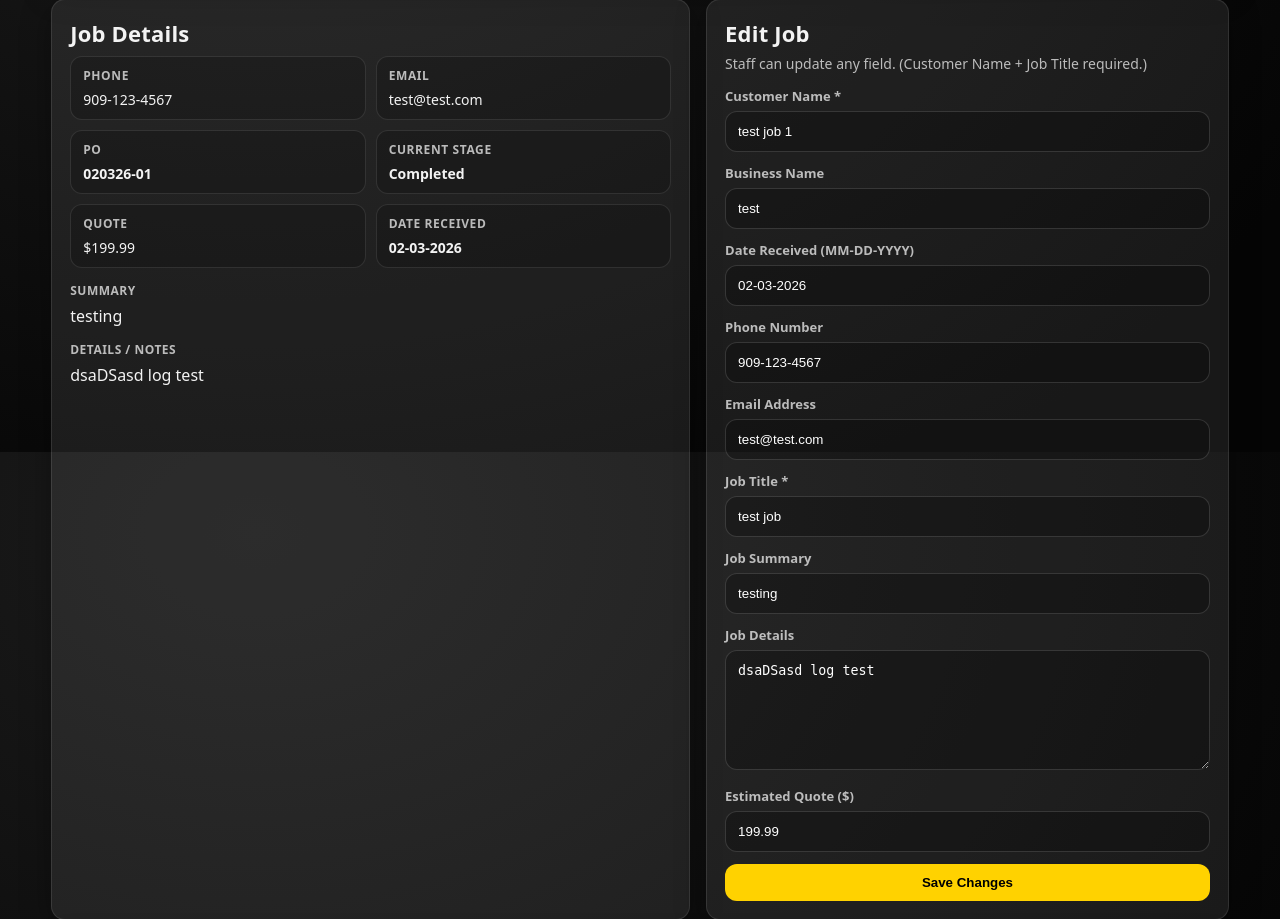
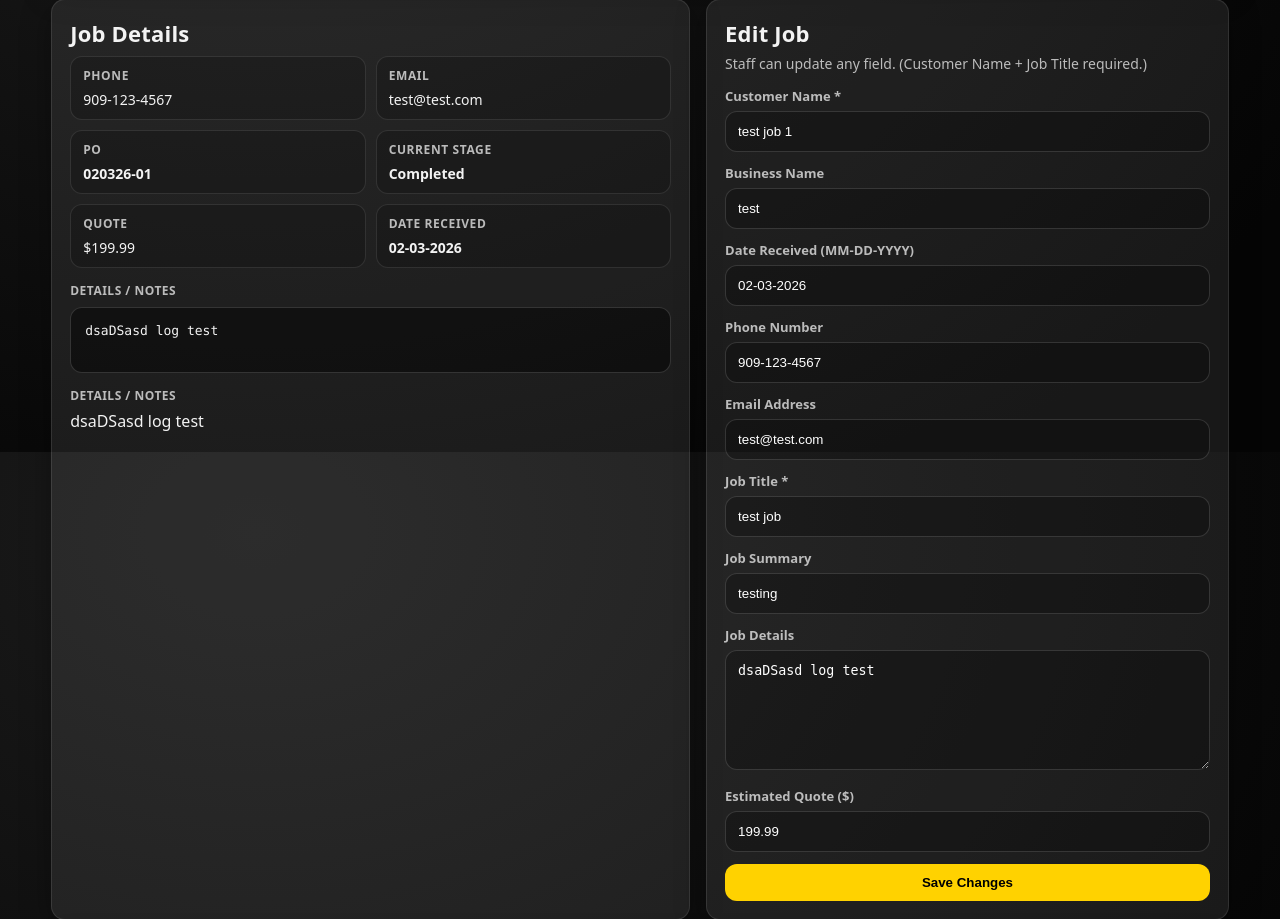
Before and after one commit to DrCas/Crown-Webpage, a Flask app: page /jobs/1 in a window 1280 px wide. Shown: the part 348-1267 px from the top of the page. Run offline with Flask 3, Linux system fonts and the light colour scheme; a user stored in the database is signed in; data comes from the database, SQL or seed files in the repository.

Commit message:
repair job notes and page

```diff
--- a/Admin-Portal/static/style.css
+++ b/Admin-Portal/static/style.css
@@ -333,3 +333,21 @@ select option {
   font-size: 12px;
   color: var(--muted);
 }
+
+.details-pre{
+  white-space: pre-wrap;
+  word-break: break-word;
+  font-family: ui-monospace, SFMono-Regular, Menlo, Monaco, Consolas, "Courier New", monospace;
+  font-size: 13px;
+  line-height: 1.4;
+
+  background: rgba(0,0,0,0.45);
+  border: 1px solid rgba(255,255,255,0.15);
+  border-radius: 12px;
+
+  padding: 14px;
+  margin-top: 8px;
+
+  max-height: 420px;
+  overflow: auto;
+}
--- a/Admin-Portal/templates/job_view.html
+++ b/Admin-Portal/templates/job_view.html
@@ -82,9 +82,14 @@
     </div>
 
     <div style="margin-top:14px;">
-      <div class="small" style="font-weight:900; letter-spacing:.5px; text-transform:uppercase;">Summary</div>
-      <div style="margin-top:6px;">{{ job.job_summary or "—" }}</div>
-    </div>
+  <div class="small" style="font-weight:900; letter-spacing:.5px; text-transform:uppercase;">
+    Details / Notes
+  </div>
+
+  <pre class="details-pre">
+{{ job.job_details or "—" }}
+  </pre>
+</div>
 
     <div style="margin-top:14px;">
       <div class="small" style="font-weight:900; letter-spacing:.5px; text-transform:uppercase;">Details / Notes</div>
```
